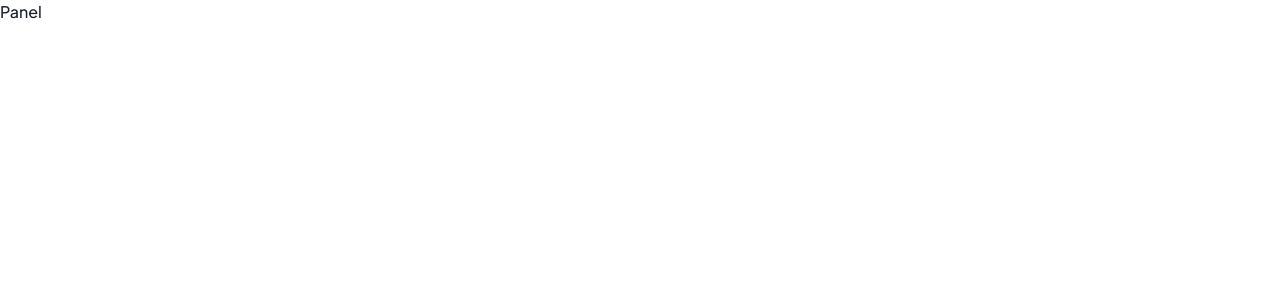
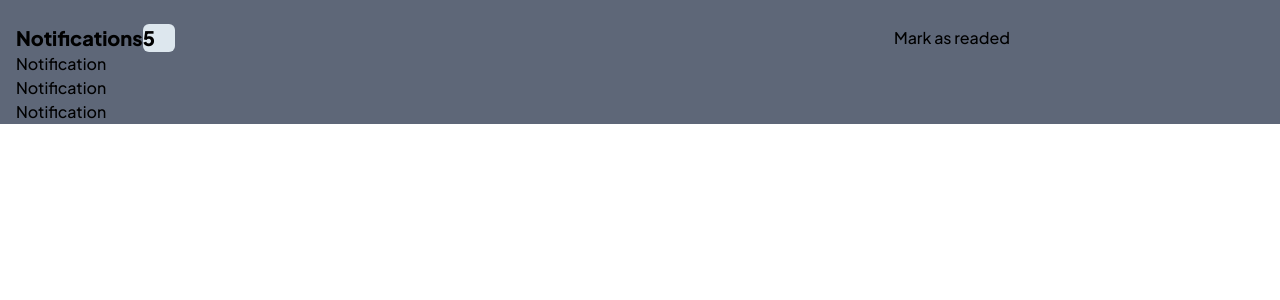
Before and after one commit to buschenyy/notifications-page-main, a React (Vite) app: page / in a window 1280 px wide. Shown: the top 300 px of the page. Built offline with nearby package versions, Linux system fonts and the light colour scheme.

Commit message:
notifications title, tag

```diff
--- a/src/App.tsx
+++ b/src/App.tsx
@@ -5,7 +5,7 @@ function App() {
   const [count, setCount] = useState(0);
 
   return (
-    <Panel />
+      <Panel />
   );
 }
 
--- a/src/components/Notification/Notification.tsx
+++ b/src/components/Notification/Notification.tsx
@@ -0,0 +1,5 @@
+export const Notification = () => {
+  return (
+    <div>Notification</div>
+  )
+}
--- a/src/components/Panel/Panel.tsx
+++ b/src/components/Panel/Panel.tsx
@@ -1,5 +1,18 @@
-
+import { Notification } from "../Notification/Notification";
 
 export const Panel = () => {
-  return <div className="text-veryDarkBlue">Panel</div>;
-}
+  return (
+    <div className="container mx-auto grid grid-cols-2 bg-darkGrayishBlue px-4  pt-6">
+      <div className="flex text-xl font-extrabold">
+        Notifications{" "}
+        <div className="min-w-[32px] rounded-md bg-lightGrayishBlue2">{5}</div>
+      </div>
+      <button>Mark as readed</button>
+      <div className="col-span-2">
+        <Notification />
+        <Notification />
+        <Notification />
+      </div>
+    </div>
+  );
+};
--- a/tailwind.config.js
+++ b/tailwind.config.js
@@ -1,6 +1,7 @@
 module.exports = {
   content: ["index.html", "./src/**/*.{js,jsx,ts,tsx,vue,html}"],
   theme: {
+    container: { center: true },
     colors: {
       white: "hsl(0, 0%, 100%)",
       veryLightGrayishBlue: "hsl(210, 60%, 98%)",
```
